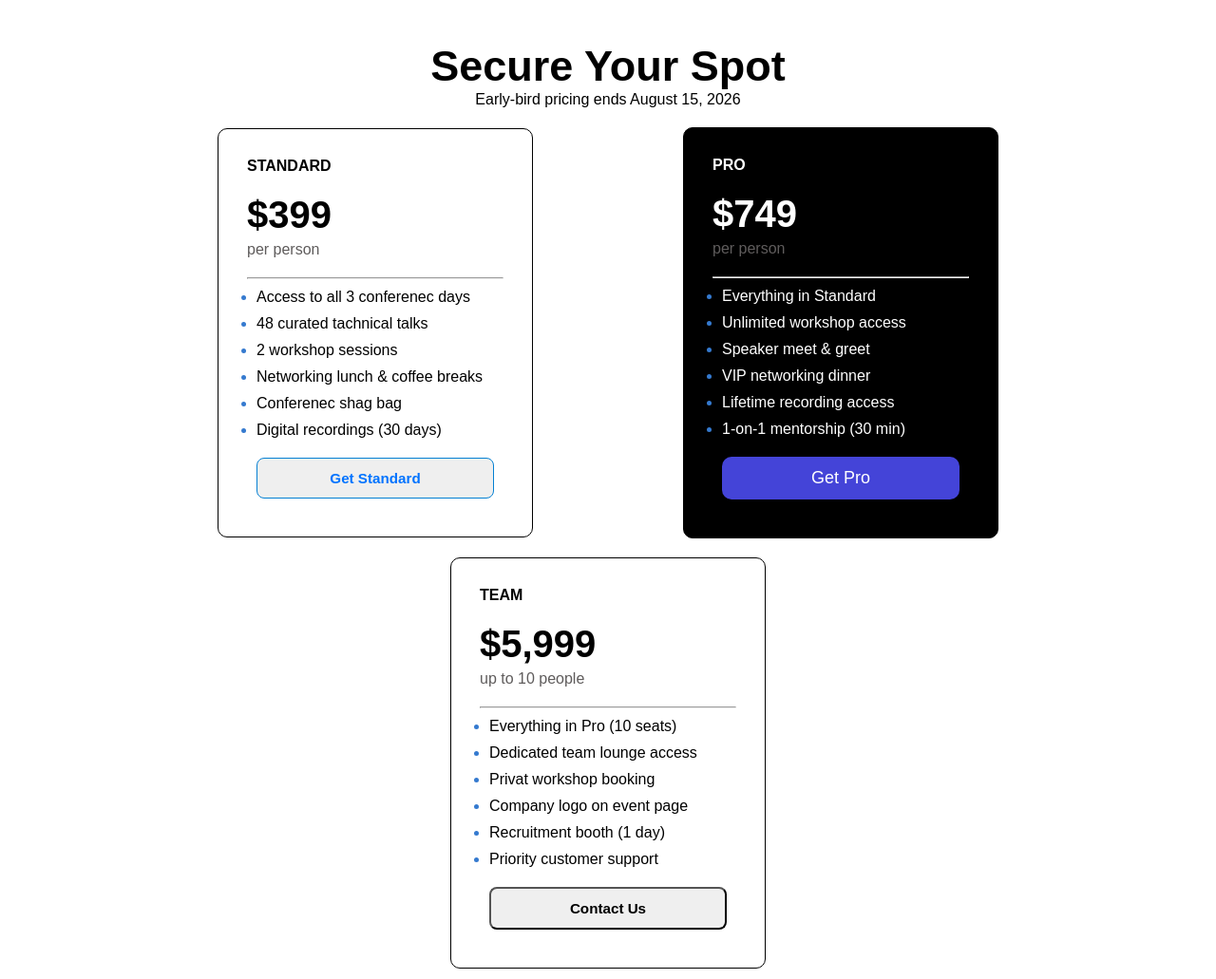
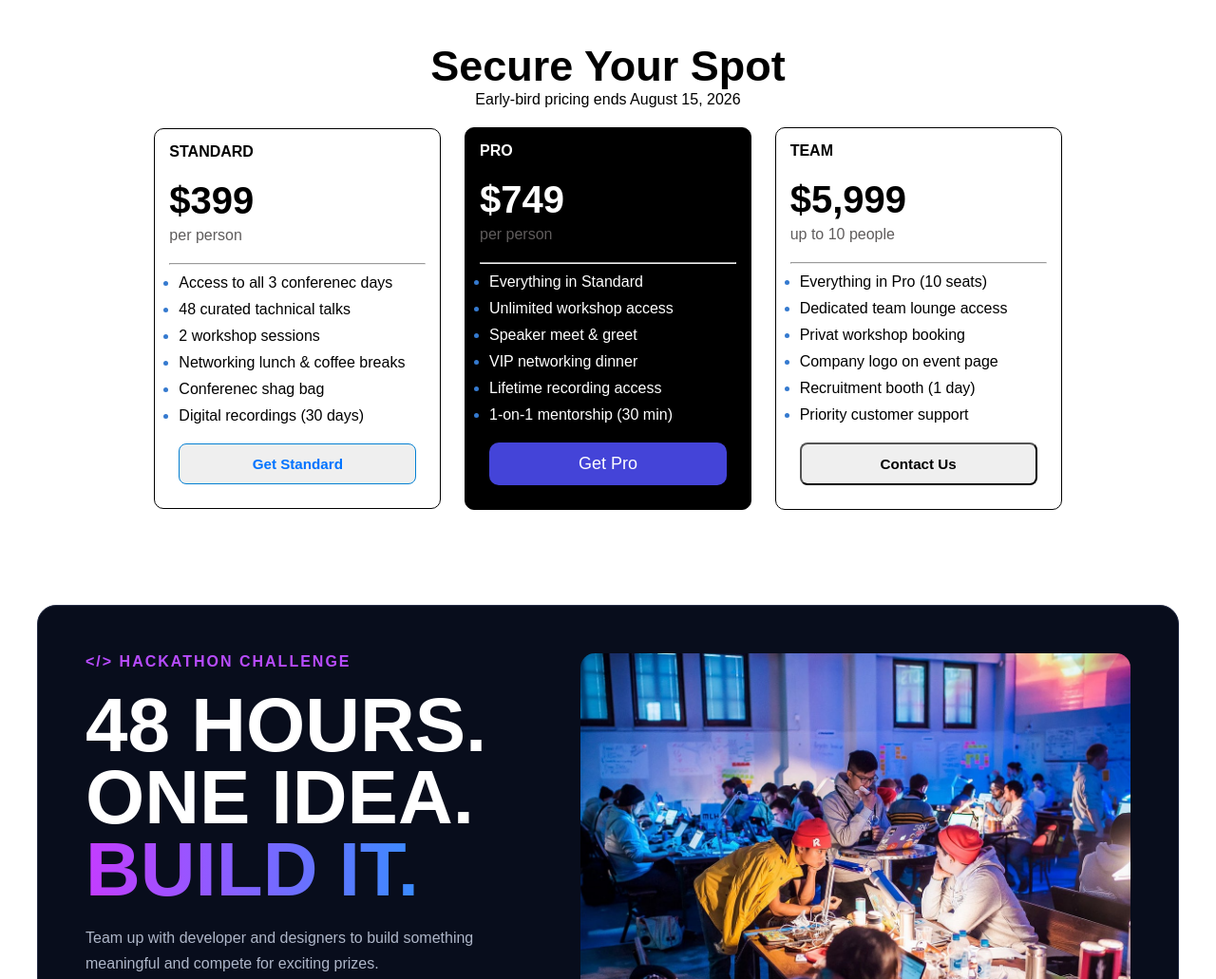
Before and after one commit to MEERMARUF/Programming-Hero-B14-A01, a plain HTML site: page index.html in a window 1280 px wide. Shown: the part 1600-2631 px from the top of the page at 95% size. Drawn offline with Linux system fonts and the light colour scheme.

Commit message:
update-pricing-section

```diff
--- a/style.css
+++ b/style.css
@@ -165,14 +165,11 @@ text-align:center;
 }
 .pricing-card{
     border-radius: 10px;
-    padding: 30px;
+    padding: 15px;
+    margin: auto;
     border: 1px solid black;
 
 
-    margin: auto;
-    gap: 50px;
-    grid-template-columns: repeat(2, 1fr);
-    justify-content: center;
     text-align: start;
 
 
```
